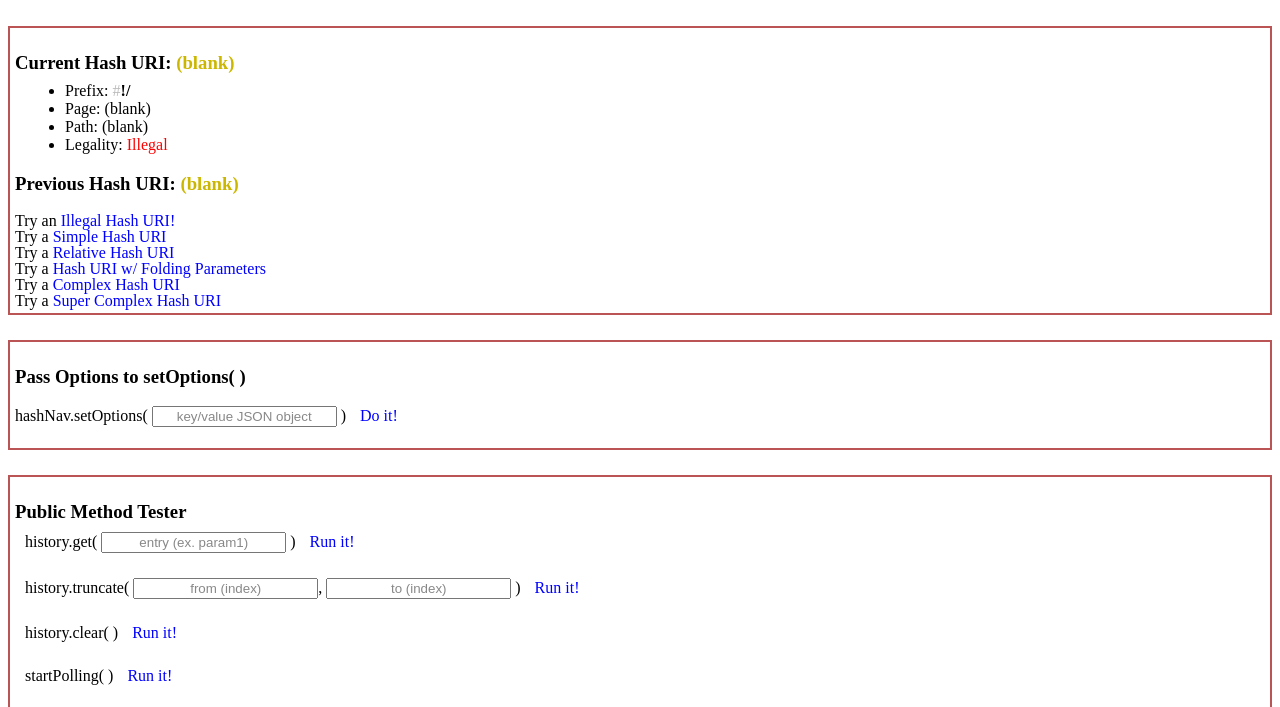
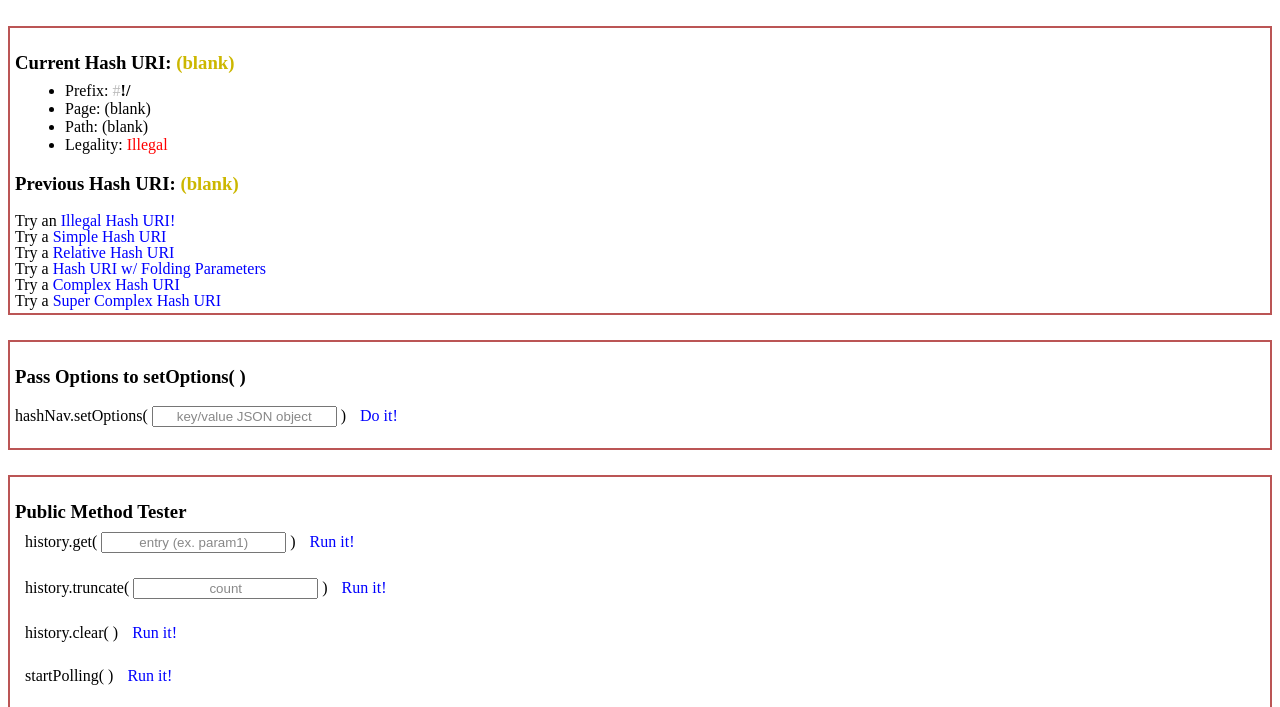
Before and after one commit to Xunnamius/hashnav, a plain HTML site: page index.html in a window 1280 px wide. Shown: the part 79-786 px from the top of the page. Drawn offline with Linux system fonts and the light colour scheme.

Commit message:
updated to 0.97

```diff
--- a/index.html
+++ b/index.html
@@ -105,7 +105,7 @@ Do not remove this header.
 				</li>
 				<li id="test-history.truncate">
 					<p class="test">
-						history.truncate( <input type="text" id="test-history.truncate-from" value="from (index)" />, <input type="text" id="test-history.truncate-to" value="to (index)" /> )
+						history.truncate( <input type="text" id="test-history.truncate-count" value="count" /> )
 						<a href="#" title="Do it!">Run it!</a>
 					</p>
 				</li>
```
